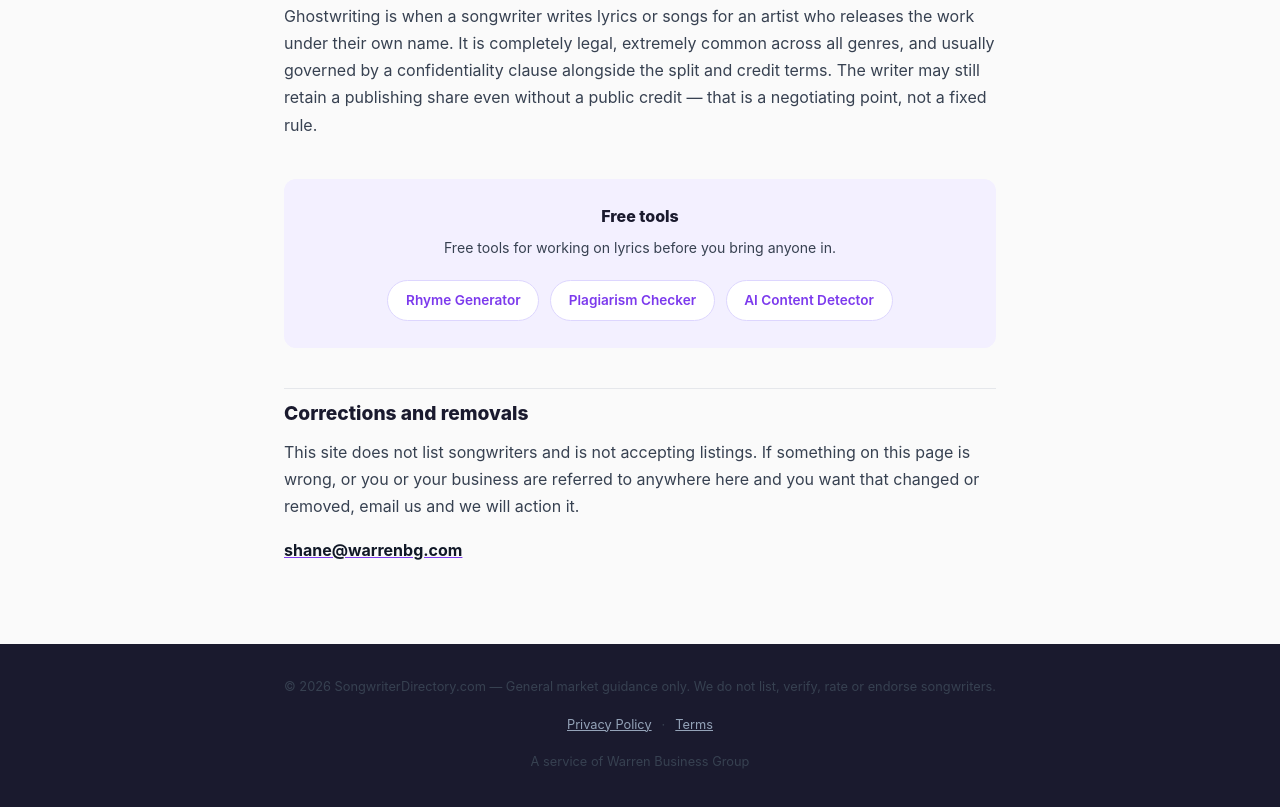
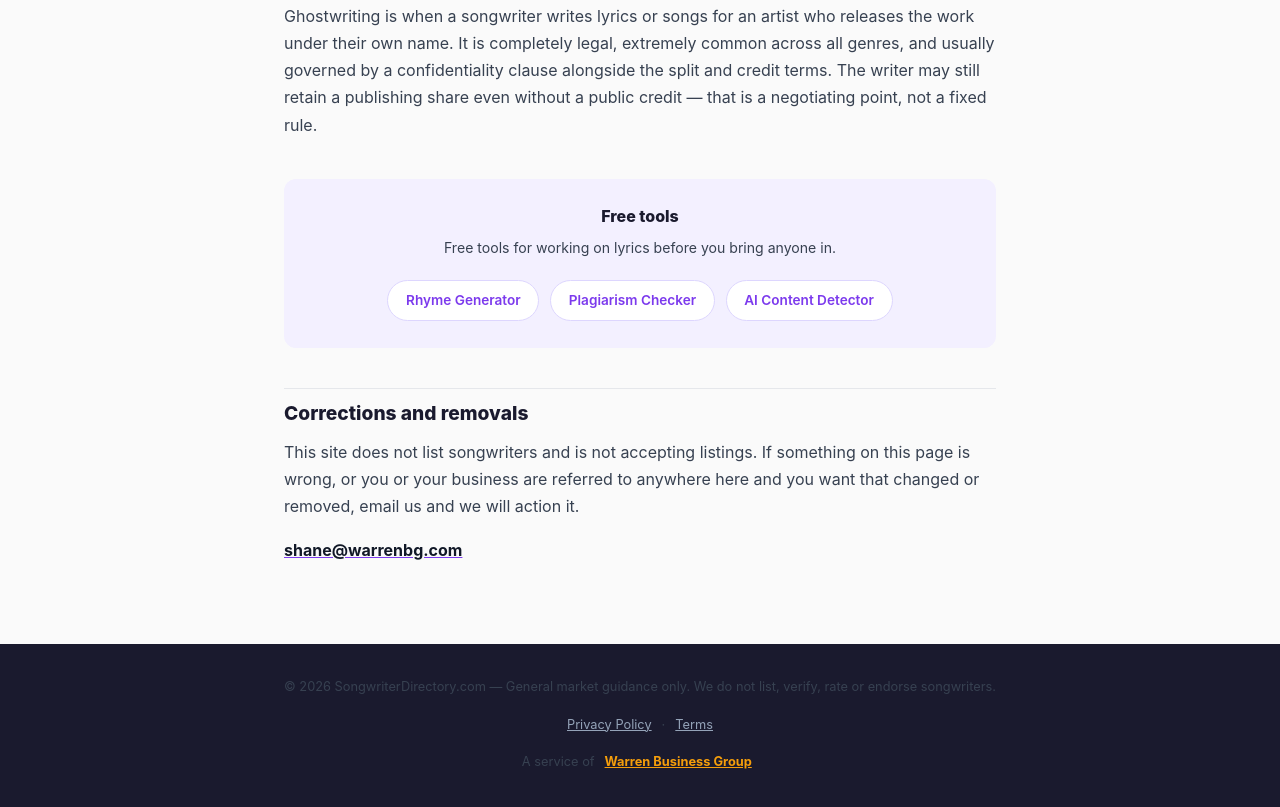
Before and after one commit to wrobelintl/songwriterdirectory, a plain HTML site: page index.html in a window 1280 px wide. Shown: the part 1947-2754 px from the top of the page. Drawn offline with Linux system fonts and the light colour scheme.

Commit message:
Restore the warrenbg.com footer link
warrenbg.com is live again (apex, valid SSL, HTTP 200 verified before this
commit), so the hyperlink removed while the site was down is restored. Text
is unchanged; only the link is back.

Co-Authored-By: Claude Opus 5 (1M context) <noreply@anthropic.com>

```diff
--- a/index.html
+++ b/index.html
@@ -94,7 +94,7 @@
 <footer>
   <p>&copy; 2026 SongwriterDirectory.com — General market guidance only. We do not list, verify, rate or endorse songwriters.</p>
   <p style="margin-top:0.4rem"><a href="/privacy.html">Privacy Policy</a> · <a href="/terms.html">Terms</a></p>
-  <p style="margin-top:0.5rem">A service of Warren Business Group</p>
+  <p style="margin-top:0.5rem">A service of <a href="https://warrenbg.com" style="color:#f59e0b;font-weight:700;">Warren Business Group</a></p>
 </footer>
 
 </body>
```
